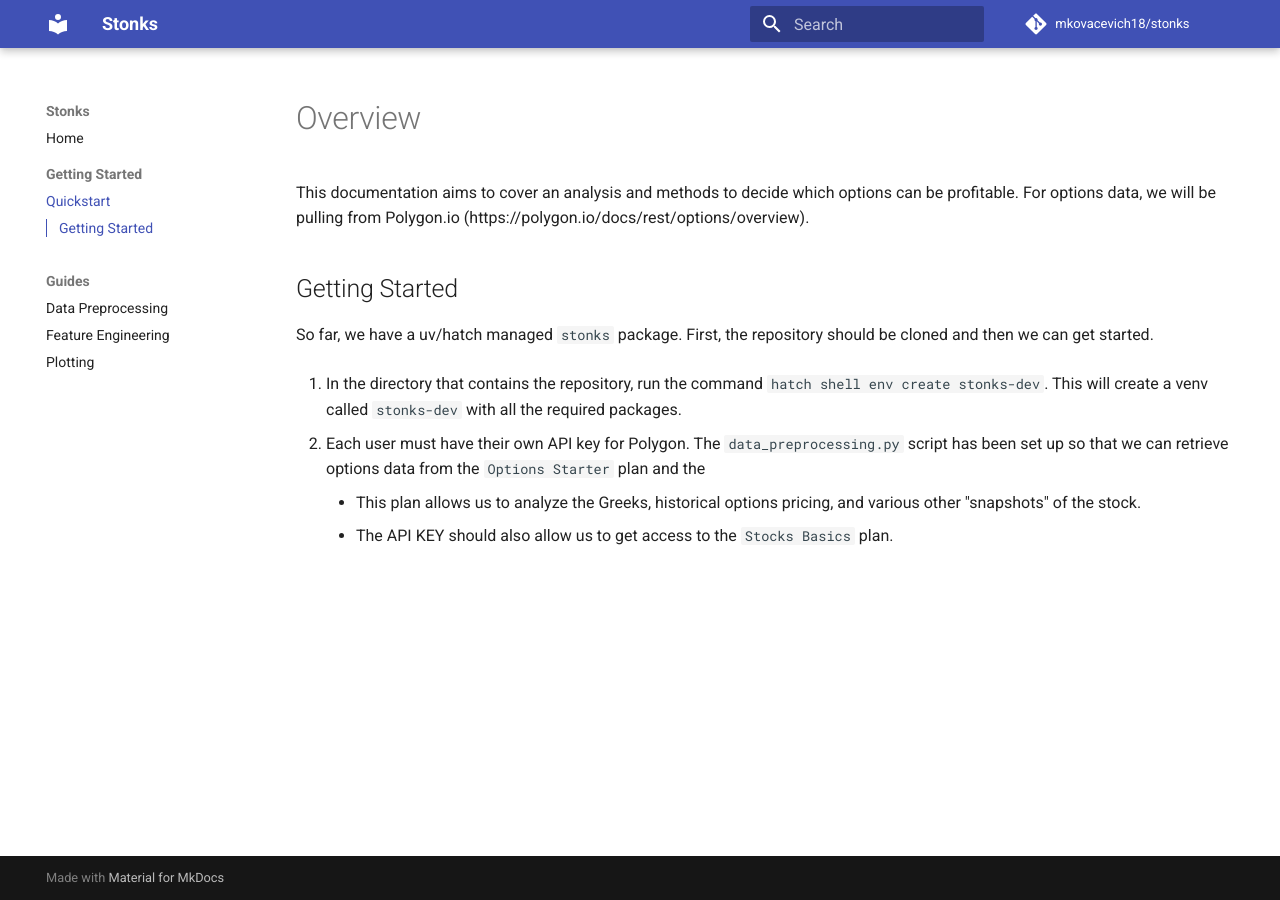
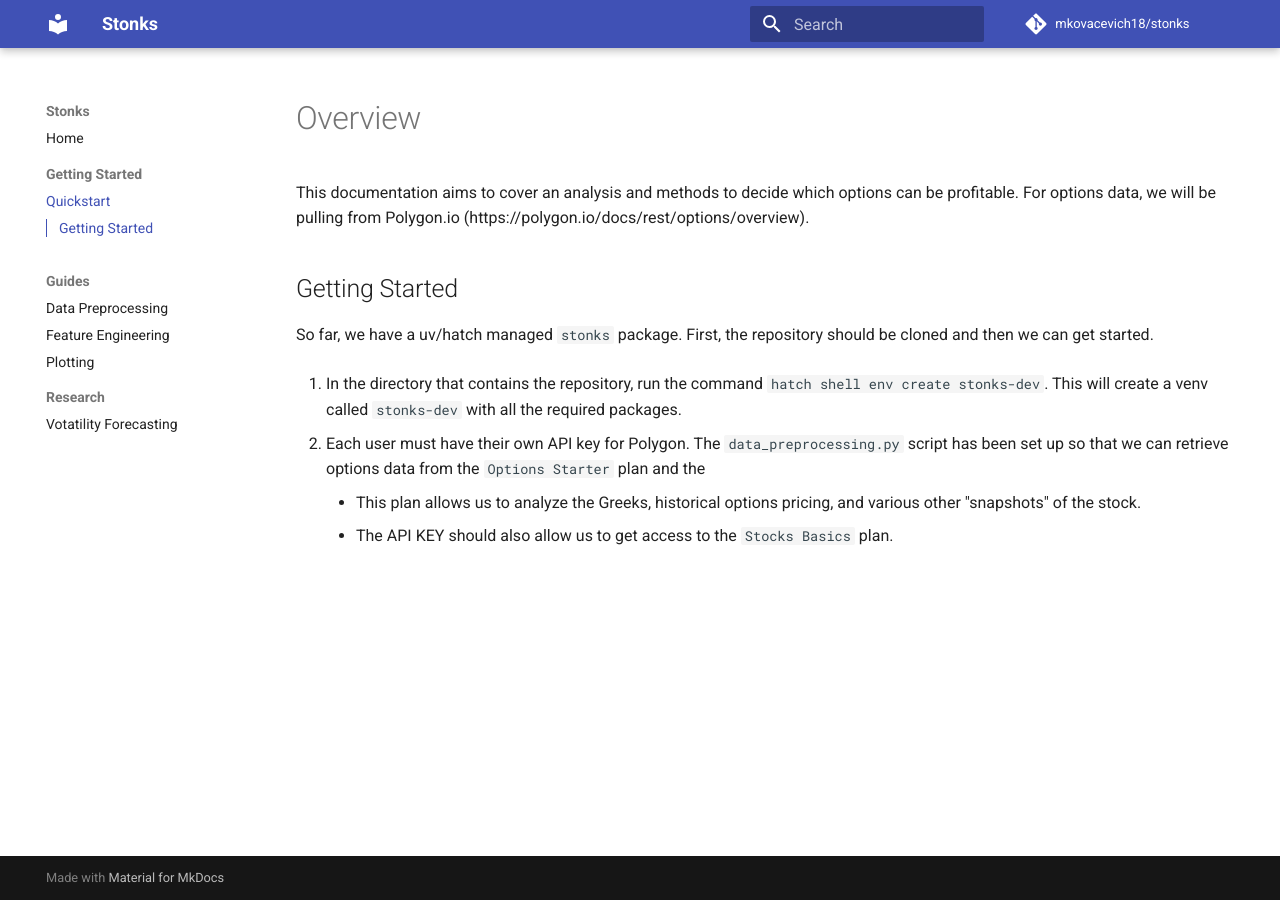
Before and after one commit to mkovacevich18/stonks, an MkDocs documentation site: the page built from docs/getting-started.md, in a window 1280 px wide. Built offline with MkDocs 1.6.1 and Material for MkDocs 9.7.7, drawn with Linux system fonts in a browser that asks for light colours; comment, search, counter and statistics services are not loaded.

Commit message:
added research dir for docs

```diff
--- a/mkdocs.yml
+++ b/mkdocs.yml
@@ -32,3 +32,5 @@ nav:
       - Data Preprocessing: guides/data_preprocessing.md
       - Feature Engineering: guides/feature_engineering.md
       - Plotting: guides/plotting.md
+  - Research:
+      - Votatility Forecasting: research/volatility_forecasting.md
```
Also changed, not shown: docs/research/volatility_forecasting.md (added).
